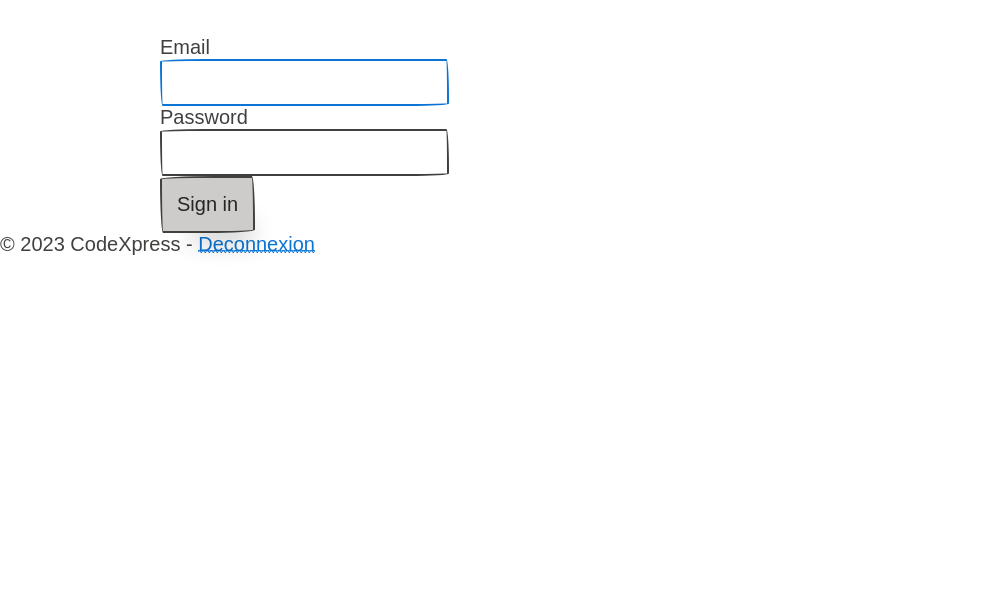
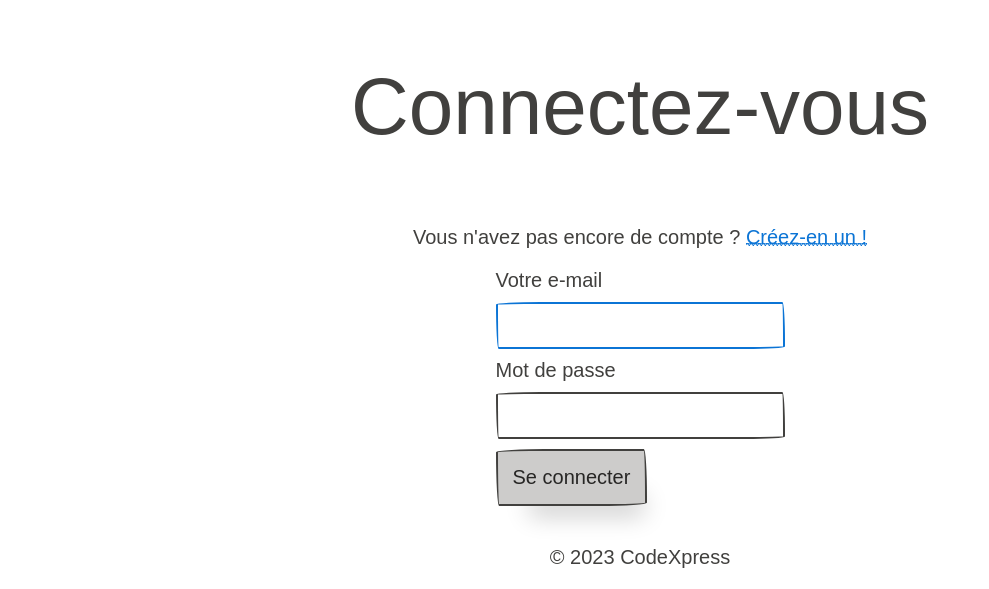
Before and after one commit to marijahavaic/codexpress, a Symfony app: template templates/security/login.html.twig in a window 1280 px wide. Shown: the part 295-884 px from the top of the page, without its empty margins (0-989 px from the left). Before the commit the page ends 550 px from the top, so only its background shows below. Run offline with Twig, Linux system fonts and the light colour scheme; the template is opened without the code that fills it, so the values that code supplies are empty; some libraries are stand-ins or nearby versions; some web fonts are replaced.

Commit message:
Finalise frontend apperance

```diff
--- a/public/style.css
+++ b/public/style.css
@@ -1,17 +1,45 @@
 .green-pill,
 .yellow-pill {
   border-radius: 50px;
-  -webkit-border-radius: 50px;
-  -moz-border-radius: 50px;
-  -ms-border-radius: 50px;
-  -o-border-radius: 50px;
-  color: #000;
+  color: #000000;
+  margin: 0 0.5rem;
 }
-
 .green-pill {
   background-color: #22dd22;
 }
-
 .yellow-pill {
   background-color: #f5ee28;
 }
+nav,
+.heading {
+  display: flex;
+  flex-direction: column;
+  align-items: center;
+}
+nav a {
+  text-decoration: none;
+  border: inherit;
+}
+nav a:hover {
+  text-decoration: none;
+  border: inherit;
+}
+nav img {
+  border: 0;
+  margin: 1rem;
+}
+footer {
+  display: flex;
+  align-items: center;
+  justify-content: center;
+  padding: 1rem;
+}
+
+input,
+.card {
+  margin: 0.5rem 0;
+}
+
+.card {
+  margin-bottom: 1rem;
+}
--- a/templates/base.html.twig
+++ b/templates/base.html.twig
@@ -2,13 +2,12 @@
 <html>
 	<head>
 		<meta charset="UTF-8">
-        <title>{% block title %}{% endblock %} • CodeXpress</title>
-        <link rel="icon" href={{ asset(('images/favicon.png'))}} />
+		<title>
+			{% block title %}{% endblock %}
+			• CodeXpress</title>
+		<link rel="icon" href={{ asset('images/favicon.png') }}>
 		<link rel="stylesheet" href="https://unpkg.com/papercss@1.9.2/dist/paper.min.css">
-         <link
-            rel="stylesheet"
-            href="https://cdnjs.cloudflare.com/ajax/libs/animate.css/4.1.1/animate.min.css"
-        />
+		<link rel="stylesheet" href="https://cdnjs.cloudflare.com/ajax/libs/animate.css/4.1.1/animate.min.css"/>
 		<link rel="stylesheet" href={{ asset('style.css') }}>
 		{% block stylesheets %}
 			{{ encore_entry_link_tags('app') }}
@@ -19,31 +18,23 @@
 		{% endblock %}
 	</head>
 	<body>
-    <div class="row">
-    <img src={{ asset('images/logo-codexpress.png')}} width="200" alt="Partage le code">
+		<nav>
+			<a href={{ path('app_page') }}>
+				<img src={{ asset('images/logo-codexpress.svg') }} width="300" alt="CodeXpress Partage de code">
+			</a>
+			<div>
+				Avec CodeXpress, partagez votre code
+				<span {{ stimulus_controller('symfony/ux-typed', { strings: [ 'en toute simplicité !', 'avec une communauté.', 'vous même.',], loop: true, showCursor: true, cursorChar: '|', } ) }}></span>
 			</div>
-
-     <div>
-     Example de phrase:
-        <span
-            {{ stimulus_controller('symfony/ux-typed', {
-                strings: [
-                    'coucou',
-                    'hello',
-                    'it works',
-                ],
-                loop: true,
-                showCursor: true,
-                cursorChar: '✨',
-            }) }}>
-            </span>
-            </div>
-        <div class="container animate__animated animate__fadeIn">
-            {% block body %}{% endblock %}
+		</nav>
+		<div class="container animate__animated animate__fadeIn"> {% block body %}{% endblock %}
 			</div>
 			<footer>
-            &copy; {{ 'now'|date('Y')}} CodeXpress - <a href={{ path('app_logout')}}>Deconnexion</a>
+				&copy; {{ 'now'|date('Y') }} CodeXpress
+				{% if is_granted('ROLE_USER') %}
+					<a class="yellow-pill" href={{ path('app_logout')}}>Déconnexion</a>
+				{% endif %}
 			</footer>
-        <script src={{ asset('main.js')}}></script>
+			<script src={{ asset('main.js') }}></script>
 		</body>
 	</html>
--- a/templates/security/login.html.twig
+++ b/templates/security/login.html.twig
@@ -1,12 +1,17 @@
 {% extends 'base.html.twig' %}
 
-{% block title %}Log in!{% endblock %}
+{% block title %}Connexion{% endblock %}
 
 {% block body %}
+    <div class="heading">
+		<h1>Connectez-vous</h1>
 		<p>
-    Vous avez deja un compte?
-    <a href={{ path('app_login')}}>Connectez-vous</a>
+			Vous n'avez pas encore de compte ?
+			<a href={{ path('app_register') }}>Créez-en un !</a>
 		</p>
+	</div>
+
+	<div class="row flex-center">
 		<form method="post">
 			{% if error %}
 				<div class="alert alert-danger">{{ error.messageKey|trans(error.messageData, 'security') }}</div>
@@ -14,22 +19,20 @@
 
 			{% if app.user %}
 				<div class="mb-3">
-            You are logged in as {{ app.user.userIdentifier }}, <a href="{{ path('app_logout') }}">Logout</a>
+					Vous êtes connecté en tant que <kbd>{{ app.user.username }}</kbd>,
 				</div>
 			{% endif %}
 
-    <h1 class="h3 mb-3 font-weight-normal">Please sign in</h1>
-    <label for="inputEmail">Email</label>
+			<label for="inputEmail">Votre e-mail</label>
 			<input type="email" value="{{ last_username }}" name="email" id="inputEmail" class="form-control" autocomplete="email" required autofocus>
-    <label for="inputPassword">Password</label>
+			<label for="inputPassword">Mot de passe</label>
 			<input type="password" name="password" id="inputPassword" class="form-control" autocomplete="current-password" required>
 
-    <input type="hidden" name="_csrf_token"
-           value="{{ csrf_token('authenticate') }}"
-    >
+			<input type="hidden" name="_csrf_token" value="{{ csrf_token('authenticate') }}">
 
 			<button class="btn btn-lg btn-primary" type="submit">
-        Sign in
+				Se connecter
 			</button>
 		</form>
+	</div>
 {% endblock %}
```
Also changed, not shown: src/Controller/PageController.php (+13 -13 lines), src/DataFixtures/AppFixtures.php (+14 -5 lines), templates/page/index.html.twig (+39 -28 lines), templates/registration/register.html.twig (+9 -4 lines), templates/snippet/index.html.twig (deleted, +0 -31 lines), templates/snippet/snippet.twig (added, +33 -0 lines). Lines whose indentation alone changed are shown as unchanged.
